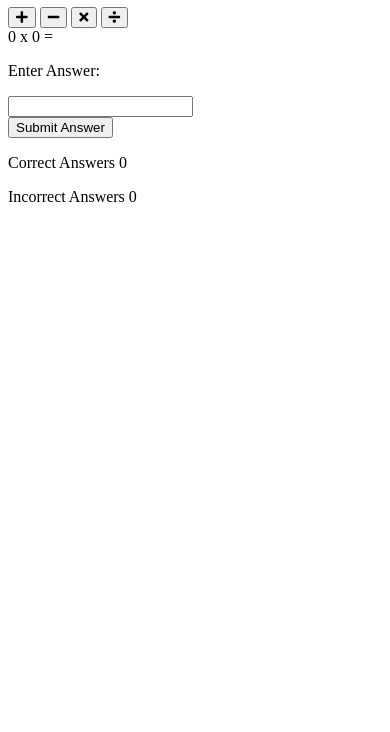
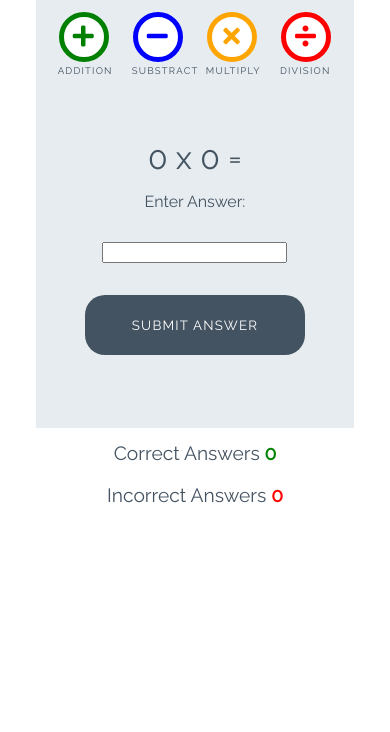
Before and after one commit to RaulCraciun93/love-maths, a plain HTML site: page index.html in a window 390 px wide. Shown: the part 112-844 px from the top of the page. Drawn offline with Linux system fonts and the light colour scheme.

Commit message:
Add styles for game

```diff
--- a/assets/css/style.css
+++ b/assets/css/style.css
@@ -0,0 +1,252 @@
+/* --------- Global style */
+
+body {
+    background-color: white;
+    font-family: "Raleway", sans-serif;
+    color: #445361;
+    text-align: center;
+}
+
+/* --------- Heading */
+
+.heading {
+    text-align: center;
+    font-size: 2.5rem;
+}
+
+.logo {
+    height: 40px;
+    padding-right: 5px;
+}
+
+/* --------- Game layout */
+
+.game-area {
+    background-color: #E6ECF0;
+    box-sizing: border-box;
+    width: 85%;
+    height: 65vh;
+    max-height: 450px;
+    max-width: 830px;
+    margin-left: auto;
+    margin-right: auto;
+    padding: 1%;
+}
+
+.question-area {
+    width: 50%;
+    font-size: 2rem;
+    margin: auto;
+    padding: 50px 0;
+}
+
+.question-area span {
+    padding: 0 15px;
+}
+
+.score-area {
+    margin: 5px auto;
+    width: 60%;
+    font-size: 1.2rem;
+}
+
+.controls-area {
+    width: 85%;
+    margin: 30px auto;
+}
+
+#score {
+    color: green;
+    font-weight: bold;
+}
+
+#incorrect {
+    color: red;
+    font-weight: bold;
+}
+
+.answer-message {
+    display: none;
+    font-size: 1rem;
+}
+
+#answer-box {
+    border: none;
+    color: #445361;
+    display: inline-block;
+    height: 40px;
+    width: 80px;
+    font-size: 1.2rem;
+}
+
+.scores {
+    display: inline-block;
+    padding: 25px;
+}
+
+/* --------- Buttons */
+
+.btn {
+    width: 220px;
+    height: 60px;
+    font-family: "Raleway", sans-serif;
+    text-transform: uppercase;
+    letter-spacing: 1.2px;
+    color: white;
+}
+
+.btn:focus {
+    outline: none;
+}
+
+.btn--big {
+    padding-top: 10px;
+    border-radius: 50%;
+    background-color: white;
+    border: 10px solid;
+    width: 100px;
+    height: 100px;
+    font-size: 3.2rem;
+    margin: 0 30px;
+    transition: all 0.5s;
+}
+
+.btn--big::after {
+    content: attr(data-type);
+    font-size: 1rem;
+    color: #445361;
+    position: relative;
+    left: -0.5em;
+}
+
+.btn--blue {
+    border-color: blue;
+    color: blue;
+}
+
+.btn--blue:active,
+.btn--blue:hover {
+    background-color: darkblue;
+    color: white;
+}
+
+.btn--orange {
+    border-color: orange;
+    color: orange;
+}
+
+.btn--orange:active,
+.btn--orange:hover {
+    background-color: darkorange;
+    color: white;
+}
+
+.btn--red {
+    border-color: red;
+    color: red;
+}
+
+.btn--red:active,
+.btn--red:hover {
+    background-color: darkred;
+    color: white;
+}
+
+.btn--green {
+    border-color: green;
+    color: green;
+}
+
+.btn--green:active,
+.btn--green:hover {
+    background-color: darkgreen;
+    color: white;
+}
+
+.btn--gray {
+    margin-top: 25px;
+    background-color: #445361;
+    border: 1px transparent;
+    border-radius: 20px;
+}
+
+.btn--gray:active,
+.btn--gray:hover {
+    background-color: #0d1013;
+}
+
+/* --------- Media queries */
+
+@media (max-width: 414px) {
+    .controls-area {
+        width: 100%;
+    }
+
+    .btn--big {
+        margin: 0 10px;
+        padding: 5px;
+        border: 5px solid;
+        width: 50px;
+        height: 50px;
+        font-size: 1.5rem;
+    }
+
+    .btn--big::after {
+        font-size: 0.6rem;
+        left: -0.7rem;
+    }
+
+    .question-area {
+        padding: 10% 0;
+        width: 100%;
+    }
+
+    .question-area span {
+        padding: 0;
+    }
+
+    .answer-message {
+        display: block;
+    }
+
+    #answer-box {
+        display: block;
+        margin: 0 auto;
+    }
+    .btn--gray {
+        margin-top: 0;
+    }
+
+    .score-area {
+        width: 100%;
+    }
+
+    .scores {
+        margin: 0.5em auto;
+        display: block;
+        padding: 5px;
+    }
+
+    .heading {
+        font-size: 2rem;
+    }
+}
+
+@media (max-width: 320px) {
+    .game-area {
+        height: 70vh;
+    }
+
+    .controls-area {
+        width: 75%;
+        margin: 10px auto;
+    }
+
+    .btn--big {
+        margin: 10px 10px;
+    }
+    .question-area {
+        padding: 10px 0;
+    }
+
+}
--- a/index.html
+++ b/index.html
@@ -17,17 +17,17 @@
     </h1>
 
     <div class="game-area">
-        <div class="control-area">
-            <button class="btn btn--big btn--green">
+        <div class="controls-area">
+            <button data-type="addition" class="btn btn--big btn--green">
                 <i class="fas fa-plus"></i>
             </button>
-            <button class="btn btn--big btn--blue">
+            <button data-type="substract" class="btn btn--big btn--blue">
                 <i class="fas fa-minus"></i>
             </button>
-            <button class="btn btn--big btn--orange">
+            <button data-type="multiply" class="btn btn--big btn--orange">
                 <i class="fas fa-times"></i>
             </button>
-            <button class="btn btn--big btn--red">
+            <button data-type="division" class="btn btn--big btn--red">
                 <i class="fas fa-divide"></i>
             </button>
         </div>
@@ -39,7 +39,7 @@
             <p class="answer-message">Enter Answer:</p>
             <input id="answer-boox" type="number">
         </div>
-        <button class="btn btn--gray">Submit Answer</button>
+        <button data-type="submit" class="btn btn--gray">Submit Answer</button>
     </div>
 
     <div class="score-area">
```
